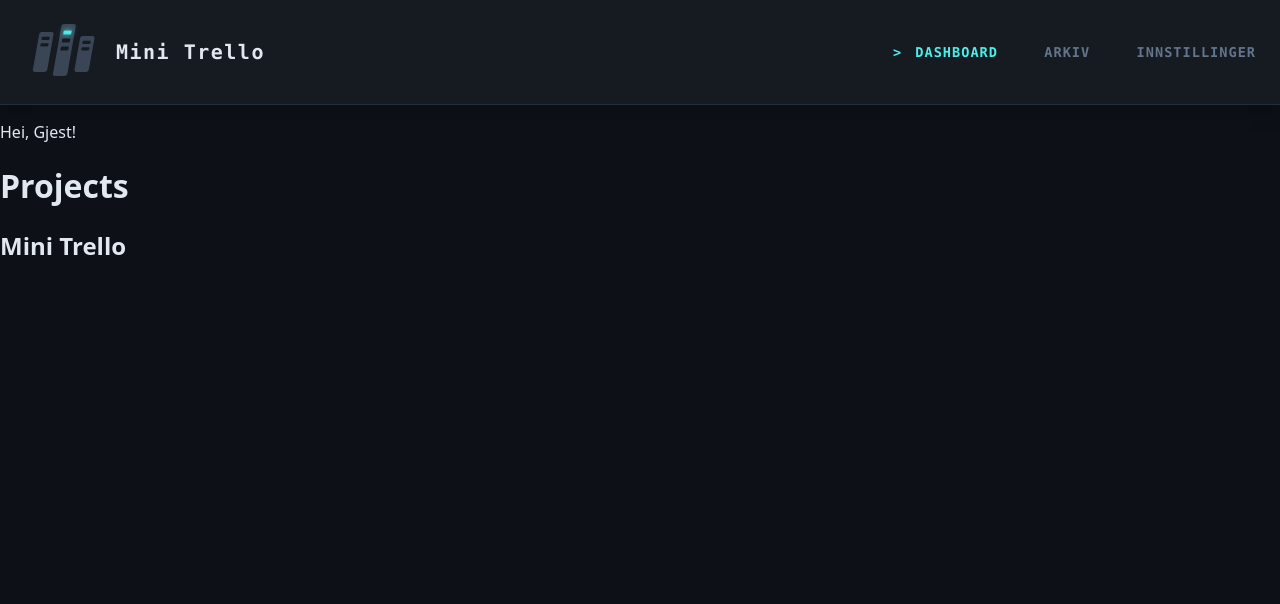
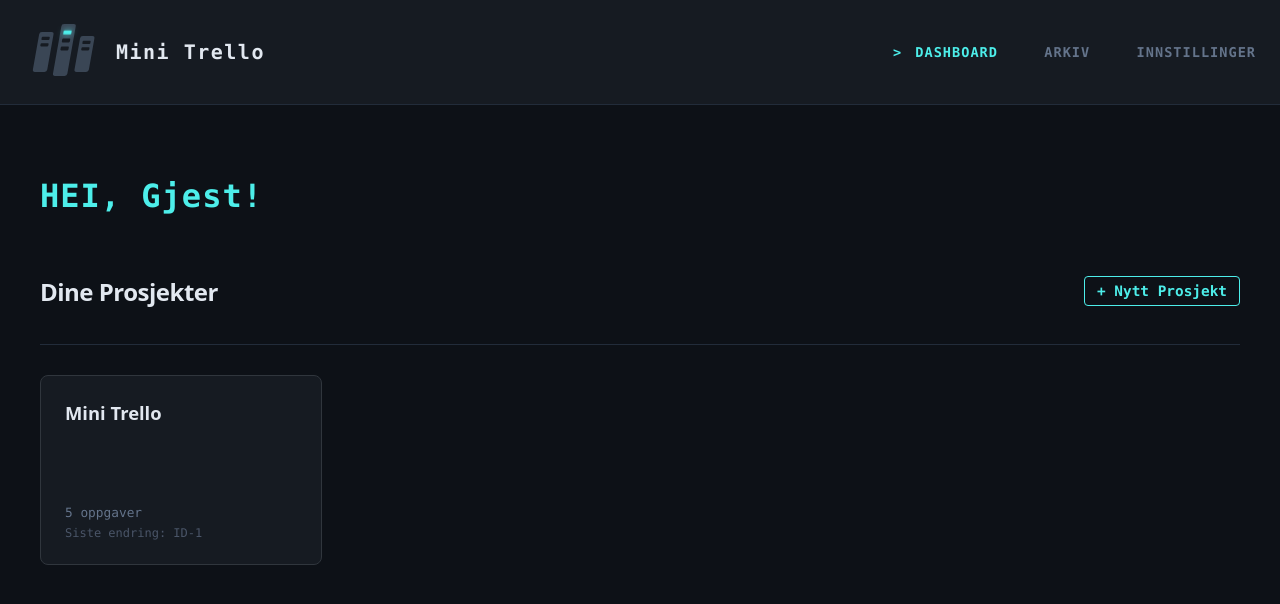
Before and after one commit to thunesti/mini-trello, a Nuxt app: page /dashboard in a window 1280 px wide. Shown: the top 604 px of the page. Built offline with nearby package versions, Linux system fonts and the light colour scheme.

Commit message:
update: dashboard layout
Oppdatert layout på dashboard.

```diff
--- a/app/pages/dashboard.vue
+++ b/app/pages/dashboard.vue
@@ -4,24 +4,172 @@ import { useBoardStore } from '~/stores/boardStore'
     const userStore = useUserStore()
     const boardStore = useBoardStore()
 
-// Vi henter bare ut navnet til velkomstmeldingen på skjermen
+    // Henter ut navnet til velkomstmeldingen på skjermen
     const currentUserName = computed(() => userStore.user?.name || 'Gjest')
+
+    function createNewProject() {
+        const name = prompt("Skriv inn navn på nytt prosjekt:")
+        if (name && name.trim()) {
+            // Her kan du kalle en funksjon i boardStore senere for å legge til
+            // f.eks. boardStore.addProject(name)
+            alert(`Oppretter prosjekt: ${name}`);
+        }
+    }
 </script>
 
 <template>
-    <div class="dashboard-container">
+    <div class="dashboard-container" v-if="currentUserName">
         <main class="dashboard-content">
-            <p>Hei, {{ currentUserName }}!</p>
-        </main>
-    </div>
+            <section class="welcome-section">
+                <p class="welcome-text">HEI, {{ currentUserName }}!</p>
+            </section>
 
-    <div class="projects-section">
-        <h1>Projects</h1>
+            <section class="projects-header">
+                <h1 class="section-title">Dine Prosjekter</h1>
+                <button @click="createNewProject" class="add-project-btn">
+                    + Nytt Prosjekt
+                </button>
+            </section>
+
+            <section class="projects-grid">
                 <div
                     v-for="project in boardStore.projects"
                     :key="project.id"
+                    class="project-card"
                 >
-            <h2>{{ project.name }}</h2>
+                    <h2 class="project-name">{{ project.name }}</h2>
+
+                    <div class="project-meta">
+                        <p class="task-count">5 oppgaver</p>
+                        <p class="last-changed">Siste endring: ID-{{ project.id }}</p>
                     </div>
                 </div>
+
+                <div v-if="!boardStore.projects || boardStore.projects.length === 0" class="no-projects">
+                    <p>Ingen prosjekter funnet. Opprett ditt første over!</p>
+                </div>
+            </section>
+        </main>
+    </div>
 </template>
+
+<style scoped>
+    .dashboard-container {
+        min-height: 100vh;
+        background-color: #0D1117;
+        color: #E2E8F0;
+    }
+
+    .dashboard-content {
+        max-width: 1200px;
+        margin: 0 auto;
+        padding: 40px 24px;
+    }
+
+    /* Velkomst-seksjon */
+    .welcome-section {
+        margin-bottom: 40px;
+    }
+
+    .welcome-text {
+        font-family: 'SFMono-Regular', Consolas, monospace;
+        color: #4DEEEA;
+        font-size: 2rem;
+        letter-spacing: 1px;
+        font-weight: bold;
+    }
+
+    /* Header over prosjekter */
+    .projects-header {
+        display: flex;
+        justify-content: space-between;
+        align-items: center;
+        border-bottom: 1px solid #222C3A;
+        padding-bottom: 16px;
+        margin-bottom: 30px;
+    }
+
+    .section-title {
+        font-size: 1.5rem;
+        font-weight: 600;
+        letter-spacing: -0.5px;
+    }
+
+    .add-project-btn {
+        background: transparent;
+        color: #4DEEEA;
+        border: 1px solid #4DEEEA;
+        border-radius: 4px;
+        font-family: 'SFMono-Regular', Consolas, monospace;
+        font-size: 0.9rem;
+        font-weight: bold;
+        cursor: pointer;
+        transition: color 0.2s ease, transform 0.1s ease;
+        padding: 6px 12px;
+    }
+
+    .add-project-btn:hover {
+        background-color: #4DEEEA;
+        color: #0D1117;
+        box-shadow: 0 0 15px rgba(77, 238, 234, 0.5);
+        transform: translateY(-1px);
+    }
+
+    /* Prosjekt-grid og kort */
+    .projects-grid {
+        display: grid;
+        grid-template-columns: repeat(auto-fill, minmax(280px, 1fr));
+        gap: 24px;
+    }
+
+    .project-card {
+        background-color: #161B22;
+        border: 1px solid #30363D;
+        border-radius: 8px;
+        padding: 24px;
+        display: flex;
+        flex-direction: column;
+        justify-content: space-between;
+        min-height: 140px;
+        cursor: pointer;
+        transition: border-color 0.25s ease, box-shadow 0.25s ease, transform 0.15s ease;
+    }
+
+    .project-card:hover {
+        border-color: #4DEEEA;
+        box-shadow: 0 4px 20px rgba(77, 238, 234, 0.15);
+        transform: translateY(-2px);
+    }
+
+    .project-name {
+        font-size: 1.15rem;
+        color: #E2E8F0;
+        margin: 0 0 16px 0;
+        font-weight: 600;
+    }
+
+    .project-meta {
+        font-family: 'SFMono-Regular', Consolas, monospace;
+        font-size: 0.8rem;
+    }
+
+    .task-count {
+        color: #64748B;
+        margin: 0 0 6px 0;
+    }
+
+    .last-changed {
+        color: #4A5568;
+        margin: 0;
+        font-size: 0.75rem;
+    }
+
+    .no-projects {
+        grid-column: 1 / -1;
+        text-align: center;
+        padding: 40px;
+        color: #64748B;
+        border: 1px dashed #222C3A;
+        border-radius: 8px;
+    }
+</style>
```
Also changed, not shown: wireframes/2_dashboard.txt. Lines whose indentation alone changed are shown as unchanged.
